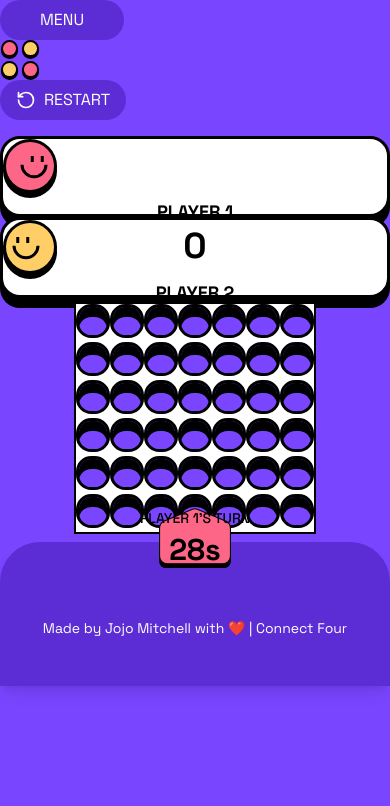
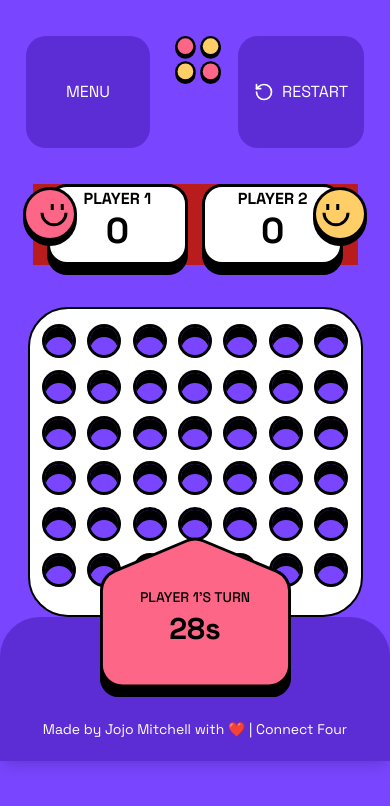
Before and after one commit to Jojo-Mitchell/connect-four, a React (Vite) app: page / in a window 390 px wide. Both pictures are taken after a click on the button "PLAY VS PLAYER". Shown: the top 806 px of the page. Built offline with nearby package versions, Linux system fonts and the light colour scheme; a web font is replaced by a local one.

Commit message:
Responsive layout related changes

```diff
--- a/src/App.tsx
+++ b/src/App.tsx
@@ -17,7 +17,7 @@ const App = () => {
   switch (gameMode) {
     case 'menu':
       return (
-        <div className="min-h-screen bg-game-purple-dark max-sm:bg-game-purple p-8 flex items-center justify-center max-sm:mt-6">
+        <div className="bg-game-purple-dark max-sm:bg-game-purple flex items-center justify-center">
           <MainMenu />
         </div>
       );
@@ -31,11 +31,11 @@ const App = () => {
 
     case 'game':
       return (
-        <div>
+        <main>
           <NavMenu onPauseTimer={() => setIsTimerPaused(true)} />
-          <div className="max-w-4xl mx-auto justify-center relative">
-            <div className="mt-4 space-y-1">
-              <div className="player-card-wrapper">
+          <section className="">
+            <div className="home">
+              <div className="bg-red-700 player-card-wrapper">
                 <PlayerCard playerNumber={1} score={scores.player1} />
                 <PlayerCard playerNumber={2} score={scores.player2} />
               </div>
@@ -45,15 +45,15 @@ const App = () => {
               <Timer isPaused={isTimerPaused} />
               <Footer />
             </div>
-          </div>
-        </div>
+          </section>
+        </main>
       );
 
     default:
       return (
-        <div className="min-h-screen bg-game-purple-dark max-sm:bg-game-purple p-8 flex items-center justify-center max-sm:mt-6">
+        <main className="min-h-screen bg-game-purple-dark max-sm:bg-game-purple p-8 flex items-center justify-center max-sm:mt-6">
           <MainMenu />
-        </div>
+        </main>
       );
   }
 };
--- a/src/components/Footer.tsx
+++ b/src/components/Footer.tsx
@@ -18,12 +18,12 @@ const Footer = () => {
     <section
       className={`
         w-full h-36 px-4 py-3 relative rounded-t-default shadow-lg
-        flex justify-center items-center my-3
+        flex justify-center items-center
         transition-colors duration-300
         ${getBackgroundColor()}
       `}
     >
-      <div className={`mt-7 text-sm transition-colors duration-300 ${getTextColor()}`}>
+      <div className={`mt-20 text-sm transition-colors duration-300 ${getTextColor()}`}>
         Made by Jojo Mitchell with ❤️ | Connect Four
       </div>
     </section>
--- a/src/components/MainMenu.tsx
+++ b/src/components/MainMenu.tsx
@@ -24,7 +24,7 @@ const MainMenu = () => {
         <img
           src={logo}
           alt="Logo"
-          className="w-14 h-14 mb-12 logo md:mb-8"
+          className="w-14 h-14 mb-16 logo max-sm:w-12 max-sm:h-12"
         />
 
         {/* Button container */}
@@ -34,7 +34,7 @@ const MainMenu = () => {
             className="menu-button bg-player2 text-black transition-all"
           >
             <span className="label">PLAY VS PLAYER</span>
-            <img src={playerVsPlayer} alt="Player vs Player" className="h-8" />
+            <img src={playerVsPlayer} alt="Player vs Player" className="h-8 ml-12" />
           </button>
 
           {/* <button
--- a/src/components/NavMenu.tsx
+++ b/src/components/NavMenu.tsx
@@ -61,7 +61,7 @@ const NavMenu = ({ onPauseTimer }: NavMenuProps) => {
 
   return (
     <>
-      <div className="nav-menu">
+      <section className="max-w-4xl mx-auto justify-center relative nav-menu">
         <button
           onClick={handleMenuClick}
           className="px-10 py-2 bg-game-purple-dark rounded-small hover:bg-game-purple transition"
@@ -69,7 +69,11 @@ const NavMenu = ({ onPauseTimer }: NavMenuProps) => {
           MENU
         </button>
         <div className="main-menu-logo mr-10">
-          <img src={logo} alt="Logo" className="w-10 h-10" />
+          <img
+            src={logo}
+            alt="Logo"
+            className="w-14 h-14 mb-16 logo max-sm:w-12 max-sm:h-12"
+          />
         </div>
         <button
           onClick={handleRestart}
@@ -81,7 +85,7 @@ const NavMenu = ({ onPauseTimer }: NavMenuProps) => {
           <RotateCcw size={20} />
           RESTART
         </button>
-      </div>
+      </section>
 
       {/* Menu Modal */}
       {showMenu && (
--- a/src/components/PlayerCard.module.css
+++ b/src/components/PlayerCard.module.css
@@ -12,6 +12,16 @@
     @media only screen and (min-width: 770px) {
         width: 142px;
         height: 160px;
+        margin-left: 12px;
+        margin-right: 12px;
+        /* margin: auto 64px; */
+        /* margin: auto; */
+        /* display: flex; */
+        /* flex-direction: column;
+        justify-content: space-between;
+        align-items: center;
+        padding-top: 10px;
+        padding-bottom: 10px; */
     }
 
     @media only screen and (min-width: 640px) and (max-width: 769px) {
@@ -23,6 +33,6 @@
         width: 272px;
         height: 100px;
         padding-right: 10px;
+        padding-left: 10px;
     }
-
 }
--- a/src/components/PlayerCard.tsx
+++ b/src/components/PlayerCard.tsx
@@ -30,10 +30,10 @@ const PlayerCard = ({ playerNumber }: PlayerCardProps) => {
       <div className={`${playerClass} emoji`}>
         <img src={playerImage} alt={`Player ${playerNumber}`} className="icon-locale" />
       </div>
-      <div className={`text-lg font-bold text-center label ${getTextColor()}`}>
+      <p className={`text-xl max-sm:text-base font-bold text-center label ${getTextColor()}`}>
         PLAYER {playerNumber}
-      </div>
-      <div className={`text-6xl mb-2 max-sm:text-4xl text-center font-bold ${getTextColor()}`}>
+      </p>
+      <div className={`text-6xl mb-2 min-md:mx-2 max-sm:text-4xl text-center font-bold ${getTextColor()}`}>
         {score}
       </div>
     </div>
--- a/src/index.css
+++ b/src/index.css
@@ -36,9 +36,35 @@
     --radius: 1rem;
   }
 }
-
 /* Game specific utility classes */
 @layer components {
+  .board {
+    border-radius: 40px;
+    /* display: flex;
+    flex-wrap: wrap; */
+    min-width: 335px;
+    height: 310px;
+  }
+
+  .board-wrapper {
+    margin: 0;
+    width: 20rem;
+  }
+
+  .border-edge {
+    box-shadow: 0px 10px 0px 0px #000;
+    border: 3px solid var(--Black, #000);
+  }
+
+
+  .emoji {
+    display: flex;
+    justify-content: space-between;
+    align-items: center;
+    width: 54px;
+    /* height: 49px; */
+  }
+
   .game-board {
     @apply bg-board-white rounded-game p-4 shadow-lg;
   }
@@ -59,12 +85,53 @@
     @apply bg-player2;
   }
 
+  .heading-small {
+    font-size: 20px;
+  }
+
+  .heading-medium {
+    font-size: 24px;
+    text-align: left;
+    font-weight: 700;
+  }
+
+  .heading-large {
+    font-size: 3.5rem;
+  }
+
   .menu-button {
+    width: 335px;
+    height: 72px;
+    display: flex;
+    align-items: center;
+    padding: 1rem 1.125rem;
+    border-radius: 16px;
+    font-size: 24px;
+    font-weight: 700;
+    background-color: green;
+    @apply border-edge;
+  }
+
+  .menu-button:hover {
+    --tw-bg-opacity: 0.9;
+  }
+
+  .menu-button-container {
+    width: 100%;
+  }
+
+  .nav-menu {
+    display: flex;
+    justify-content: space-evenly;
+    color: #FFF;
+    margin: 36px auto;
+  }
+
+  .nav-button {
     display: block;
     width: 400px;
     height: 72px;
     margin-bottom: 8px;
-    /* padding: 8px auto; */
     font-weight: 700;
     font-size: 1.125rem /* 18px */;
     line-height: 1.75rem /* 28px */;
@@ -73,7 +140,7 @@
     box-shadow: 0px 10px 0px 0px #000;
   }
 
-  .menu-button:hover {
+  .nav-button:hover {
     border: 3px solid #7945FF;
     box-shadow: 0px 10px 0px 0px #7945FF;
   }
@@ -83,11 +150,23 @@
     justify-content: space-evenly;
   }
 
+  .player-1, .player-2 {
+    position: relative;
+    display: block;
+  }
+
+  .player-card-wrapper {
+    display: flex;
+    flex-direction: row;
+    justify-content: space-evenly;
+    width: inherit;
+  }
+
   .slot {
     background-color: #7945FF;
     width: 34px;
     height: 34px;
-    border-radius: 45%;
+    border-radius: 55%;
     align-items: center;
     justify-content: space-evenly;
     border: 3px solid var(--Black, #000);
@@ -97,6 +176,194 @@
   .timer-display {
     @apply player2 text-white rounded-lg px-4 py-2 font-bold;
   }
+
+  .winner {
+    width: 285px;
+    height: 160px;
+  }
+
+  @media only screen and (max-width: 640px) {
+    .board {
+      padding: 7px 7px 16px 7px;
+      display: grid;
+      align-content: space-evenly;
+      justify-items: center;
+    }
+
+    .counter {
+      font-size: 2rem;
+    }
+
+    .emoji {
+      display: grid;
+      position: absolute;
+    }
+
+    .footer {
+      height: 236px;
+      width: 100%;
+    }
+
+    .icon-locale {
+      position: absolute;
+      bottom: 40%;
+    }
+
+    .main-menu-logo {
+      transform: translate(50%, 0%);
+    }
+
+    .nav-menu {
+      min-width: 300px;
+      max-width: 345px;
+    }
+
+    .player-1 {
+
+      .icon-locale {
+        top: 24%;
+        left: -50%;
+      }
+    }
+
+    .player-2 {
+
+      .icon-locale {
+        top: 24%;
+        left: 200%;
+      }
+    }
+
+    .player-card-wrapper {
+      display: flex;
+      justify-content: space-evenly;
+      position: relative;
+      min-width: 325px;
+      margin-bottom: 42px;
+      justify-self: center;
+    }
+
+    .turn-pic {
+      background-color: red;
+      width: 191px;
+      height: 150px;
+    }
+  }
+
+  @media only screen and (min-width: 640px) and (max-width: 769px) {
+    .player-1 {
+
+      .label {
+        margin-left: 50px;
+      }
+    }
+
+    .player-1 {
+
+      .icon-locale {
+        position: absolute;
+        right: 35px;
+        top: -30px;
+      }
+    }
+
+    .player-2 {
+      background-color: lightseagreen;
+      .icon-locale {
+        position: absolute;
+        left: 35px;
+        top: -30px;
+      }
+    }
+
+    .nav-menu {
+      max-width: 640px;
+      min-width: 580px;
+    }
+
+    .player-card-wrapper {
+      justify-self: center;
+      margin: 44px auto 24px;
+      position: relative;
+      max-width: 600px;
+      min-width: 580px;
+    }
+
+    #player-2 {
+      flex-direction: row-reverse;
+    }
+  }
+}
+
+@media only screen and (min-width: 641px) {
+  .board {
+    width: 632px;
+    height: 584px;
+    padding: 16px;
+    gap: 4px;
+  }
+
+  .nav-menu {
+    display: flex;
+    justify-content: space-between;
+    color: #FFF;
+    padding-left: 25px;
+    padding-right: 25px;
+    /* background-color: palegreen; */
+  }
+
+  .main-menu-logo {
+    position: absolute;
+    left: 50%;
+    transform: translate(-50%, 0%);
+  }
+
+  .slot {
+    width: 64px;
+    height: 64px;
+  }
+  .spacer {
+    min-width: 5px;
+    max-width: 24px;
+  }
+}
+
+@media only screen and (min-width: 770px) {
+
+  .player-1 {
+    background-color: red;
+    .icon-locale {
+      position: absolute;
+      bottom: 40%;
+      left: 75%;
+    }
+  }
+
+  .player-2 {
+    .icon-locale {
+      position: absolute;
+      bottom: 40%;
+      left: 75%;
+    }
+  }
+
+  .player-card-wrapper {
+    display: flex;
+    flex-direction: row;
+    justify-content: space-between;
+    justify-self: center;
+    min-width: 800px;
+    /* width: 920px; */
+    margin: 44px auto 24px;
+    position: relative;
+    position: absolute;
+    z-index: 14;
+    top: 25%;
+  }
+
+  .spacer {
+    min-width: 605px;
+  }
 }
 
 @layer base {
```
Also changed, not shown: src/components/Board.tsx (+6 -4 lines), src/components/Rules.tsx (+18 -18 lines), src/components/Timer.tsx (+9 -6 lines).
